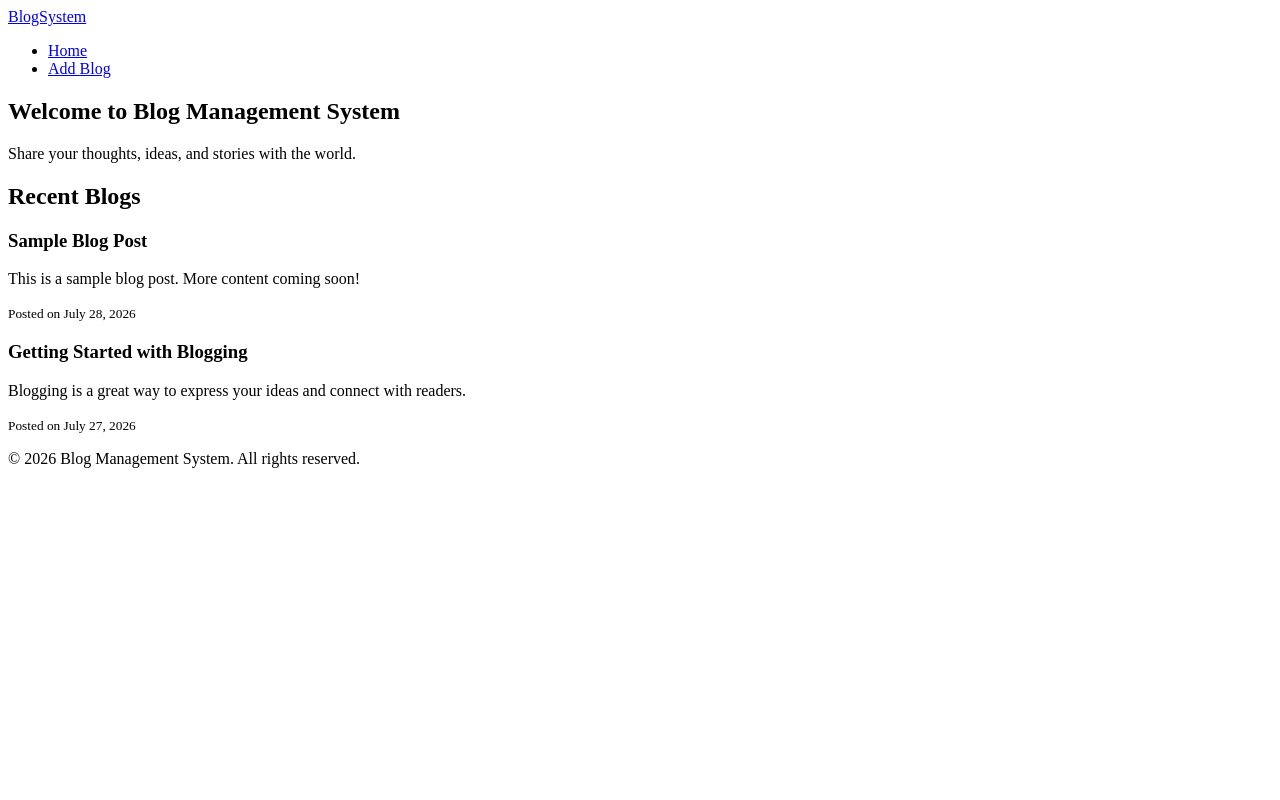
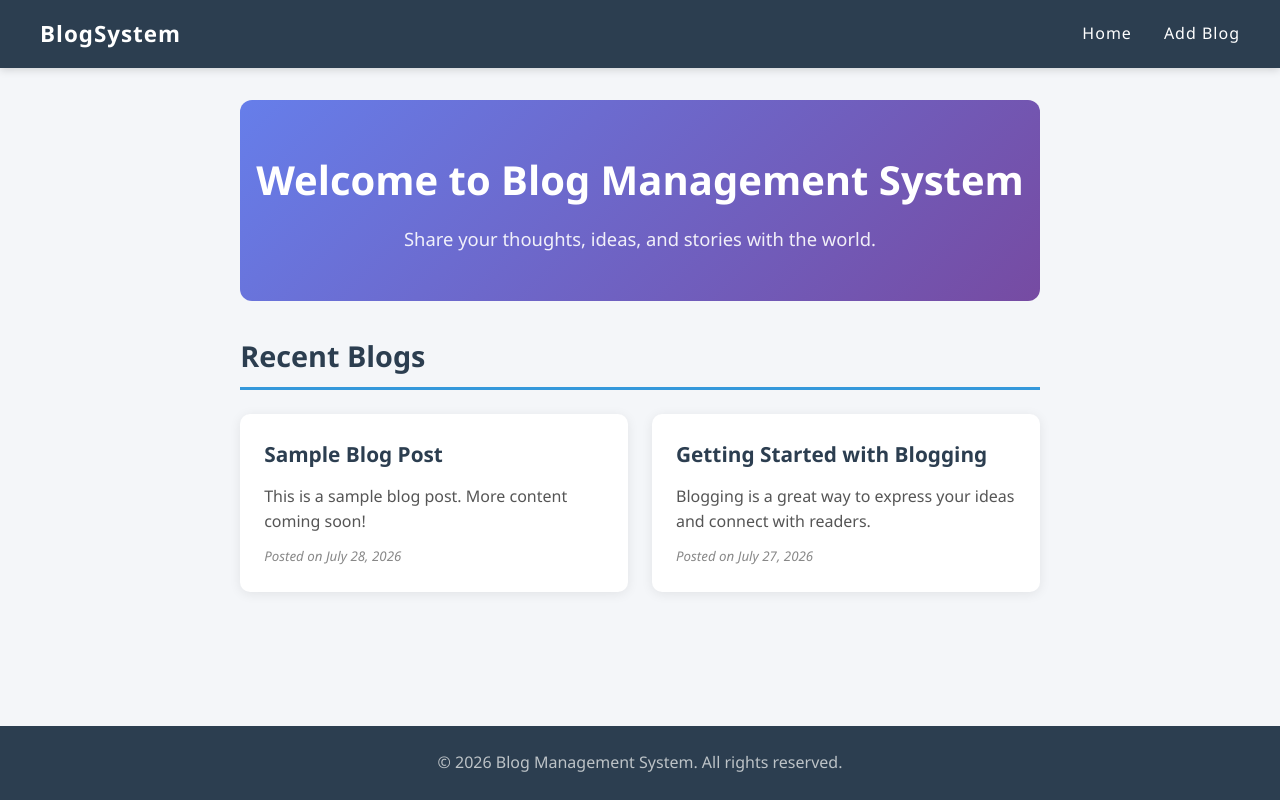
Before and after one commit to QamarZaman2552/BlogWebsiteCodoMaxInternship, a website: page public/index.html in a window 1280 px wide. Drawn offline with Linux system fonts and the light colour scheme.

Commit message:
Day 3 - CSS styling for nav, forms, buttons, and blog cards

```diff
--- a/public/index.html
+++ b/public/index.html
@@ -4,6 +4,7 @@
   <meta charset="UTF-8">
   <meta name="viewport" content="width=device-width, initial-scale=1.0">
   <title>Blog Management System</title>
+  <link rel="stylesheet" href="styles.css">
 </head>
 <body>
   <nav>
@@ -17,23 +18,25 @@
   </nav>
 
   <main>
-    <section>
+    <section class="hero">
       <h1>Welcome to Blog Management System</h1>
       <p>Share your thoughts, ideas, and stories with the world.</p>
     </section>
 
     <section>
-      <h2>Recent Blogs</h2>
-      <article>
+      <h2 class="section-title">Recent Blogs</h2>
+      <div class="blog-grid">
+        <article class="blog-card">
           <h3>Sample Blog Post</h3>
           <p>This is a sample blog post. More content coming soon!</p>
-        <p><small>Posted on July 28, 2026</small></p>
+          <small>Posted on July 28, 2026</small>
         </article>
-      <article>
+        <article class="blog-card">
           <h3>Getting Started with Blogging</h3>
           <p>Blogging is a great way to express your ideas and connect with readers.</p>
-        <p><small>Posted on July 27, 2026</small></p>
+          <small>Posted on July 27, 2026</small>
         </article>
+      </div>
     </section>
   </main>
 
--- /dev/null
+++ b/public/styles.css
@@ -0,0 +1,196 @@
+* {
+  margin: 0;
+  padding: 0;
+  box-sizing: border-box;
+}
+
+body {
+  font-family: 'Segoe UI', Tahoma, Geneva, Verdana, sans-serif;
+  line-height: 1.6;
+  color: #333;
+  background-color: #f4f6f9;
+  min-height: 100vh;
+  display: flex;
+  flex-direction: column;
+}
+
+nav {
+  background-color: #2c3e50;
+  padding: 1rem 2rem;
+  box-shadow: 0 2px 8px rgba(0, 0, 0, 0.15);
+}
+
+nav > div {
+  max-width: 1200px;
+  margin: 0 auto;
+  display: flex;
+  justify-content: space-between;
+  align-items: center;
+}
+
+nav a {
+  color: #fff;
+  text-decoration: none;
+  font-size: 1.4rem;
+  font-weight: 700;
+  letter-spacing: 1px;
+}
+
+nav ul {
+  list-style: none;
+  display: flex;
+  gap: 2rem;
+}
+
+nav ul li a {
+  font-size: 1rem;
+  font-weight: 500;
+  padding: 0.5rem 0;
+  border-bottom: 2px solid transparent;
+  transition: border-color 0.3s;
+}
+
+nav ul li a:hover {
+  border-bottom-color: #3498db;
+}
+
+main {
+  flex: 1;
+  max-width: 1200px;
+  margin: 2rem auto;
+  padding: 0 2rem;
+}
+
+.hero {
+  text-align: center;
+  padding: 3rem 1rem;
+  margin-bottom: 2rem;
+  background: linear-gradient(135deg, #667eea 0%, #764ba2 100%);
+  border-radius: 12px;
+  color: #fff;
+}
+
+.hero h1 {
+  font-size: 2.5rem;
+  margin-bottom: 0.75rem;
+}
+
+.hero p {
+  font-size: 1.15rem;
+  opacity: 0.9;
+}
+
+.section-title {
+  font-size: 1.8rem;
+  margin-bottom: 1.5rem;
+  color: #2c3e50;
+  border-bottom: 3px solid #3498db;
+  padding-bottom: 0.5rem;
+}
+
+.blog-grid {
+  display: grid;
+  grid-template-columns: repeat(auto-fill, minmax(320px, 1fr));
+  gap: 1.5rem;
+}
+
+.blog-card {
+  background: #fff;
+  border-radius: 10px;
+  padding: 1.5rem;
+  box-shadow: 0 2px 12px rgba(0, 0, 0, 0.08);
+  transition: transform 0.3s, box-shadow 0.3s;
+}
+
+.blog-card:hover {
+  transform: translateY(-4px);
+  box-shadow: 0 8px 24px rgba(0, 0, 0, 0.12);
+}
+
+.blog-card h3 {
+  font-size: 1.3rem;
+  color: #2c3e50;
+  margin-bottom: 0.75rem;
+}
+
+.blog-card p {
+  color: #555;
+  margin-bottom: 0.5rem;
+}
+
+.blog-card small {
+  color: #888;
+  font-style: italic;
+}
+
+.page-title {
+  font-size: 2rem;
+  color: #2c3e50;
+  margin-bottom: 1.5rem;
+}
+
+.blog-form {
+  background: #fff;
+  padding: 2rem;
+  border-radius: 10px;
+  box-shadow: 0 2px 12px rgba(0, 0, 0, 0.08);
+  max-width: 700px;
+}
+
+.form-group {
+  margin-bottom: 1.5rem;
+}
+
+.form-group label {
+  display: block;
+  font-weight: 600;
+  color: #2c3e50;
+  margin-bottom: 0.5rem;
+}
+
+.form-group input,
+.form-group textarea {
+  width: 100%;
+  padding: 0.75rem;
+  border: 1px solid #ddd;
+  border-radius: 6px;
+  font-size: 1rem;
+  font-family: inherit;
+  transition: border-color 0.3s;
+}
+
+.form-group input:focus,
+.form-group textarea:focus {
+  outline: none;
+  border-color: #3498db;
+  box-shadow: 0 0 0 3px rgba(52, 152, 219, 0.15);
+}
+
+.btn {
+  display: inline-block;
+  padding: 0.75rem 2rem;
+  background-color: #3498db;
+  color: #fff;
+  border: none;
+  border-radius: 6px;
+  font-size: 1rem;
+  font-weight: 600;
+  cursor: pointer;
+  transition: background-color 0.3s;
+}
+
+.btn:hover {
+  background-color: #2980b9;
+}
+
+.btn:active {
+  transform: scale(0.98);
+}
+
+footer {
+  background-color: #2c3e50;
+  color: #bdc3c7;
+  text-align: center;
+  padding: 1.5rem;
+  margin-top: auto;
+}
```
Also changed, not shown: public/add-blog.html (+7 -6 lines). Lines whose indentation alone changed are shown as unchanged.
